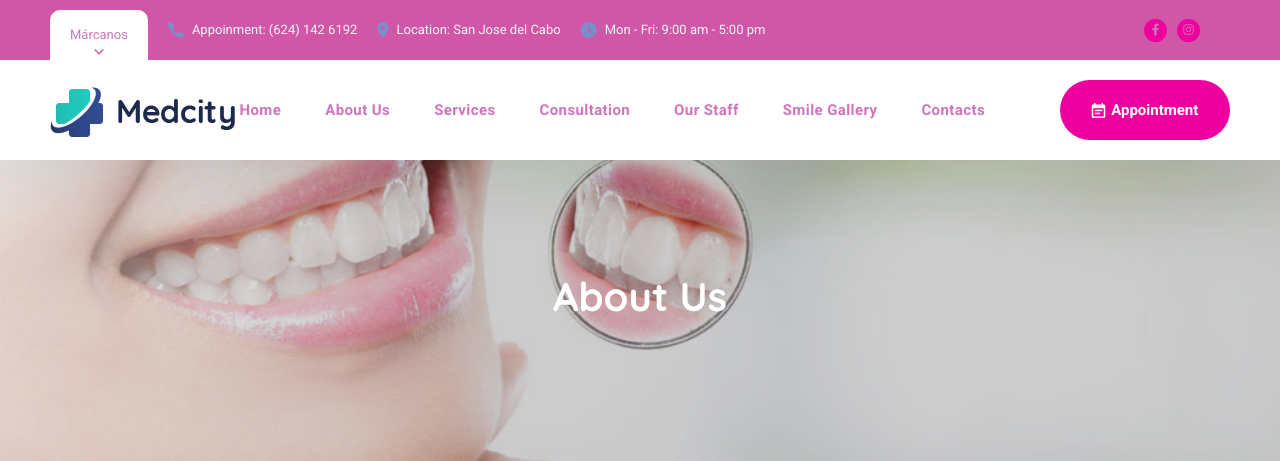
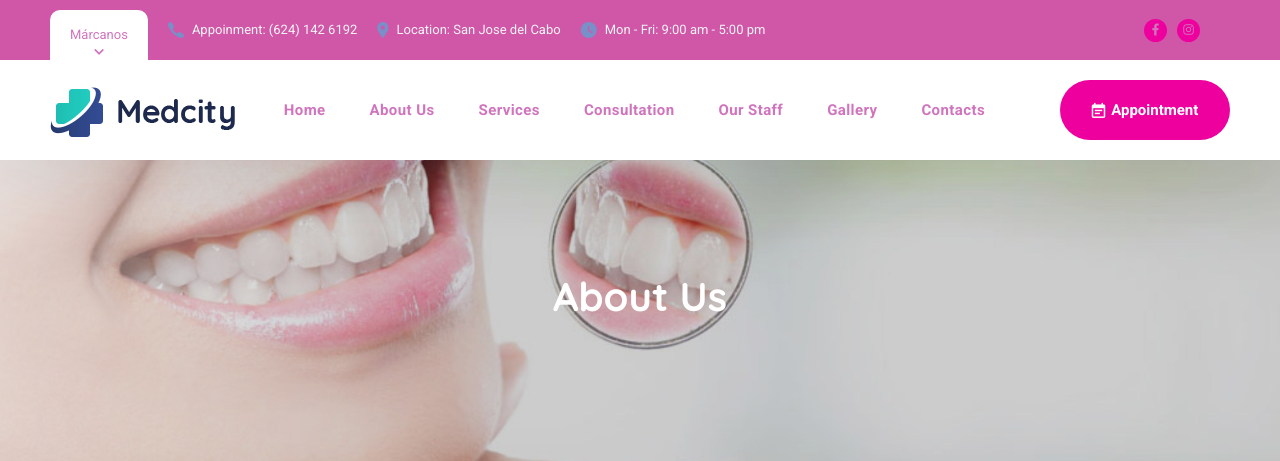
Before and after one commit to Ivonnemtz96/SofDental, a PHP site: page /about.php in a window 1280 px wide. Shown: the top 461 px of the page. Run offline with PHP 8.4, Linux system fonts and the light colour scheme; some web fonts are replaced.

Commit message:
header edita gallery

```diff
--- a/includes/header.php
+++ b/includes/header.php
@@ -95,7 +95,7 @@
                          <a href="/" class="nav__item-link">Our Staff</a>
                      </li>
                      <li class="nav__item">
-                         <a href="/" class="nav__item-link">Smile Gallery</a>
+                         <a href="/" class="nav__item-link">Gallery</a>
                      </li>
                      <li class="nav__item">
                          <a href="/" class="nav__item-link">Contacts</a>
```
